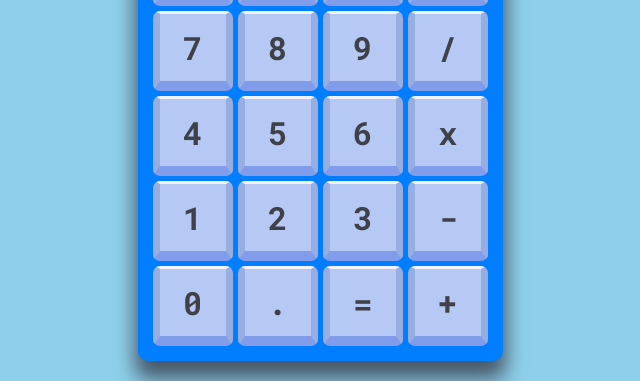
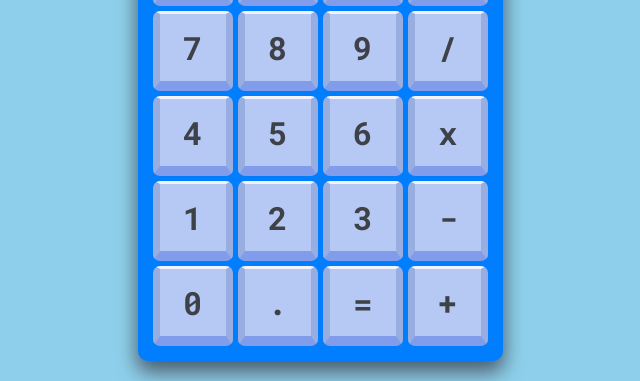
Before and after one commit to I0ANA24/Calculator, a plain HTML site: page index.html in a window 1280 px wide. Shown: the part 312-693 px from the top of the page, without its empty margins (320-960 px from the left). Drawn offline with Linux system fonts and the light colour scheme.

Commit message:
box shadow

```diff
--- a/style.css
+++ b/style.css
@@ -31,7 +31,7 @@ body {
     padding: 15px;
     background-color: rgb(0, 126, 253);
     border-radius: 10px;
-    box-shadow: 0px 15px 20px 3px rgb(70, 88, 105);
+    box-shadow: 0px 10px 20px 1px rgb(74, 91, 107);
 }
 
 .screen {
```
